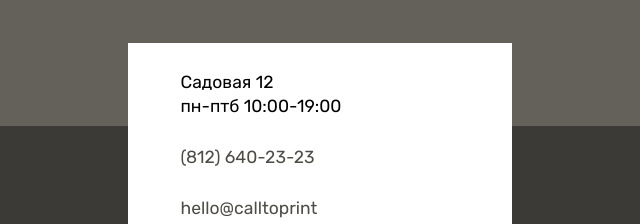
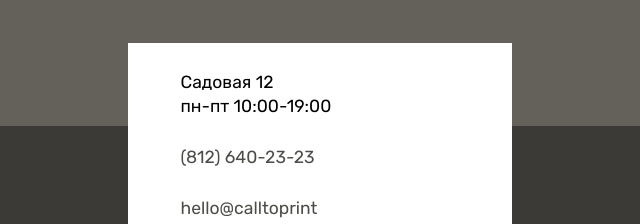
Before and after one commit to GrattDigital/dev_calltopirint, a website built with webpack: page docs/index.html in a window 1280 px wide. Shown: the part 4034-4258 px from the top of the page, 640-1280 px from the left. Built offline with nearby package versions, Linux system fonts and the light colour scheme.

Commit message:
Fix contacts2

```diff
--- a/docs/index.html
+++ b/docs/index.html
@@ -53,7 +53,7 @@
             <div class="psevdo-logo__element psevdo-logo__element_base psevdo-logo__element_top"></div>
             <div class="psevdo-logo__element psevdo-logo__element_base psevdo-logo__element_bottom"></div>
           </div>
-          <h2 class="section-title title_dark hero__section-title">Печать <br>по одному звонку</h2>
+          <h2 class="section-title title_dark hero__section-title">Печать<br>по одному звонку</h2>
         </div>
       </section>
       <section class="services wrap clearfix" id="services">
@@ -204,7 +204,7 @@
           </div>
           <h2 class="section-title title_light contacts__section-title">Контакты</h2>
           <div class="contacts__mark-up">
-            <p class="mark-up__descriptions contacts_large"> Садовая 12 <br> пн-птб 10:00-19:00 </p>
+            <p class="mark-up__descriptions contacts_large"> Садовая 12 <br>пн-пт 10:00-19:00 </p>
             <a href="tel:88126402323" class="mark-up__descriptions tel contacts_large">(812) 640-23-23 </a>
             <a href="mailto:hello@calltoprint" class="mark-up__descriptions tel contacts_large">hello@calltoprint</a>
             <a href="calltoprint.ru" class="mark-up__descriptions tel contacts_large">calltoprint.ru</a>
```
Also changed, not shown: src/templates/modules/_s-contacts.html (+1 -1 lines), src/templates/modules/_s-hero.html (+1 -1 lines).
